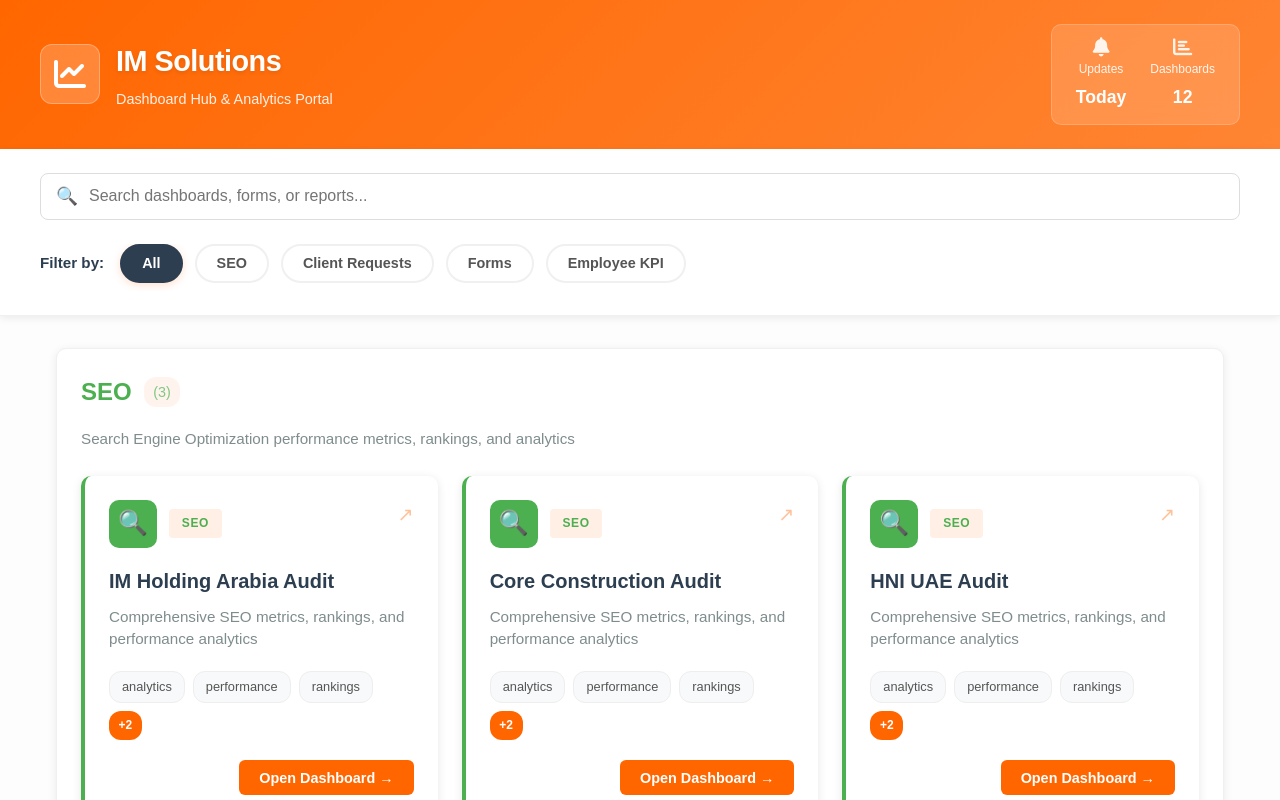
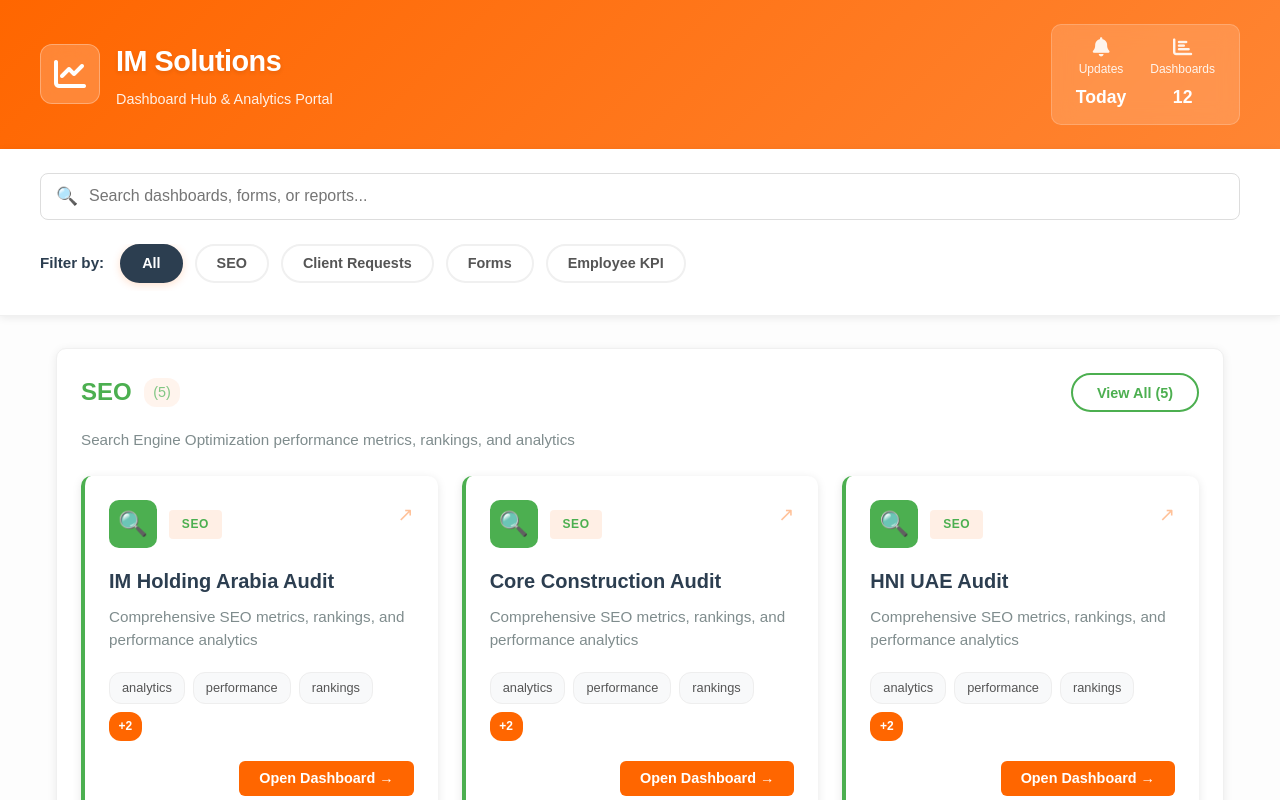
Before and after one commit to Ahella-Bassem-Mohammed/IMSolutions-Dashboard, a React (Create React App) app: page / in a window 1280 px wide. Shown: the top 800 px of the page. Built offline with nearby package versions, Linux system fonts and the light colour scheme.

Commit message:
add hni and kent

```diff
--- a/src/data/links.js
+++ b/src/data/links.js
@@ -35,6 +35,28 @@
     tags: ["analytics", "performance", "rankings", "seo", "hni"],
   },
 
+  {
+    id: 13,
+    title: "HNI SA Audit ",
+    description:
+      "Comprehensive SEO metrics, rankings, and performance analytics",
+    url: "https://lookerstudio.google.com/reporting/cbccfd86-f356-4f1f-a816-b33758f95bee",
+    category: "SEO",
+    icon: "🔍",
+    backgroundColor: "#4CAF50",
+    tags: ["analytics", "performance", "rankings", "seo", "hni"],
+  },
+  {
+    id: 14,
+    title: "Kent College Audit ",
+    description:
+      "Comprehensive SEO metrics, rankings, and performance analytics",
+    url: "https://lookerstudio.google.com/reporting/751ade1c-e484-48ba-ba5f-239992e519df",
+    category: "SEO",
+    icon: "🔍",
+    backgroundColor: "#4CAF50",
+    tags: ["analytics", "performance", "rankings", "seo", "hni"],
+  },
   // Project Pages (couple of pages for each project)
   {
     id: 2,
```
